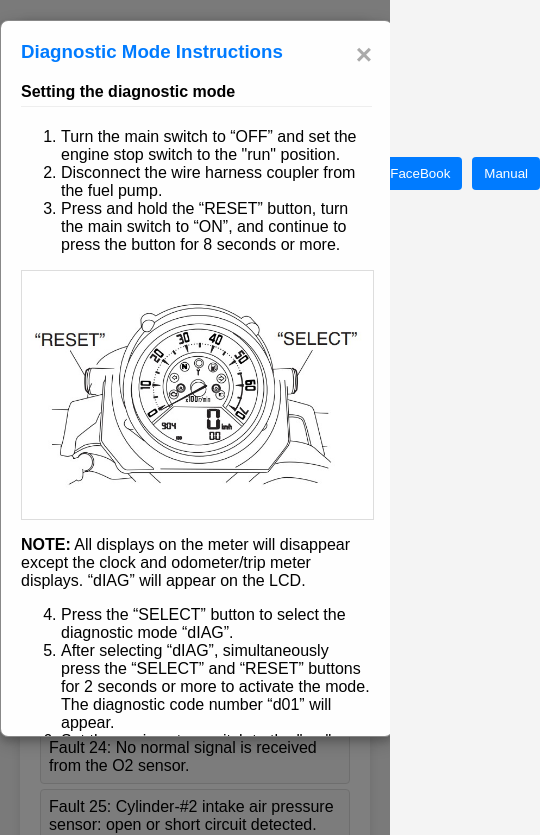
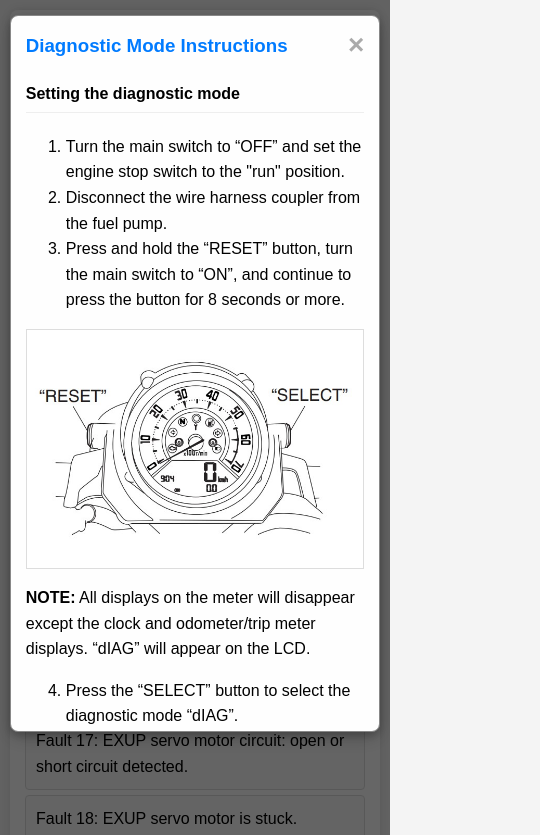
Before and after one commit to nauseum/mt01-fault-codes-page, a plain HTML site: page index.html in a window 390 px wide. Both pictures are taken after a click on the button "Diagnostic Mode". Shown: the top 835 px of the page, 540 px wide, since content can reach past the window. Drawn offline with Linux system fonts and the light colour scheme.

Commit message:
mobile layout

```diff
--- a/style.css
+++ b/style.css
@@ -1,7 +1,13 @@
+/* --- Base Styles & Box Sizing --- */
+*, *::before, *::after {
+    box-sizing: border-box; /* Modern CSS best practice for predictable layouts */
+}
+
 body {
     font-family: Arial, sans-serif;
     margin: 20px;
     background-color: #f4f4f4;
+    line-height: 1.6; /* Improves readability */
 }
 
 .container {
@@ -13,51 +19,67 @@ body {
     box-shadow: 0 0 10px rgba(0,0,0,0.1);
 }
 
+h1 {
+    font-size: 1.8em;
+    text-align: center;
+}
+
+h2 {
+    font-size: 1.4em;
+}
+
+/* --- Search Container --- */
 .search-container {
     margin-bottom: 20px;
     display: flex;
     gap: 10px;
+    /* On wide screens, items are in a row */
+    flex-direction: row;
+    align-items: center;
 }
 
 #searchInput {
     flex-grow: 1;
-    padding: 8px;
+    padding: 10px;
     border-radius: 4px;
     border: 1px solid #ddd;
+    font-size: 1em;
 }
 
 #diagnosticModeButton, #facebookButton, #manualButton {
-    padding: 8px 12px;
+    padding: 10px 15px;
     border: none;
     background-color: #007bff;
     color: white;
     border-radius: 4px;
     cursor: pointer;
     white-space: nowrap; /* Prevents button text wrapping */
+    font-size: 0.9em;
+    flex-shrink: 0; /* Prevents buttons from shrinking */
 }
 
+/* --- Fault Code List --- */
 .fault-code-index ul {
     list-style-type: none;
     padding: 0;
 }
 
 .fault-code-index li {
-    padding: 8px;
+    padding: 10px;
     margin-bottom: 5px;
     background-color: #f9f9f9;
     border: 1px solid #ddd;
     border-radius: 4px;
     cursor: pointer;
     transition: background-color 0.2s;
-    display: flex; /* Use flexbox for alignment */
-    align-items: center; /* Vertically center content */
+    display: flex;
+    align-items: center;
 }
 
 .fault-code-index li:hover {
     background-color: #e9e9e9;
 }
 
-/* New style for the hit count badge */
 .hit-count {
     background-color: #007bff;
     color: white;
@@ -66,26 +88,25 @@ body {
     font-size: 0.8em;
     font-weight: bold;
     margin-right: 10px;
-    white-space: nowrap; /* Prevent the badge text from wrapping */
+    white-space: nowrap;
 }
 
-
-/* Modal Styles */
+/* --- Modal Styles --- */
 .modal {
-    display: none; /* Hidden by default */
-    position: fixed; /* Stay in place */
-    z-index: 1000; /* Sit on top */
+    display: none;
+    position: fixed;
+    z-index: 1000;
     left: 0;
     top: 0;
     width: 100%;
     height: 100%;
-    overflow: auto; /* Enable scroll if needed */
-    background-color: rgba(0,0,0,0.5); /* Black w/ opacity */
+    overflow: auto;
+    background-color: rgba(0,0,0,0.6);
 }
 
 .modal-content {
     background-color: #fefefe;
-    margin: 5% auto; /* 5% from the top and centered */
+    margin: 5% auto;
     padding: 20px;
     border: 1px solid #888;
     width: 90%;
@@ -93,8 +114,8 @@ body {
     border-radius: 8px;
     position: relative;
     box-shadow: 0 4px 8px 0 rgba(0,0,0,0.2), 0 6px 20px 0 rgba(0,0,0,0.19);
-    max-height: 80vh; /* Max height to prevent overflow on small screens */
-    overflow-y: auto; /* Add vertical scrollbar when content is too tall */
+    max-height: 85vh; /* Max height for scrollability */
+    overflow-y: auto;
 }
 
 .close-button {
@@ -131,6 +152,7 @@ body {
     margin-bottom: 10px;
 }
 
+/* This rule ensures images scale down to fit their container */
 #diagnostic-modal-body img {
     max-width: 100%;
     height: auto;
@@ -151,8 +173,9 @@ body {
 
 .search-online-button {
     display: block;
+    width: 100%; /* Make button full width on all screens */
     margin-top: 15px;
-    padding: 8px 12px;
+    padding: 10px 12px;
     border: none;
     background-color: #28a745;
     color: white;
@@ -166,3 +189,45 @@ body {
 .search-online-button:hover {
     background-color: #218838;
 }
+
+
+/* ----------------------------------------------- */
+/* --- RESPONSIVE DESIGN FOR MOBILE SCREENS --- */
+/* ----------------------------------------------- */
+
+/* These styles will apply ONLY to screens 600px wide or smaller */
+@media (max-width: 600px) {
+    body {
+        margin: 10px; /* Reduce body margin */
+        -webkit-text-size-adjust: 100%; /* Prevent font scaling on mobile browsers */
+    }
+
+    .container {
+        padding: 15px; /* Reduce container padding */
+    }
+
+    h1 {
+        font-size: 1.5em; /* Smaller main title */
+    }
+
+    h2 {
+        font-size: 1.2em; /* Smaller section titles */
+    }
+
+    /* This is the key fix for the top buttons */
+    .search-container {
+        flex-direction: column; /* Stack items vertically */
+        align-items: stretch;   /* Make all items full-width */
+    }
+
+    #searchInput {
+        width: 100%; /* Ensure input takes full width */
+    }
+
+    .modal-content {
+        width: 95%; /* Use more of the screen width for modals */
+        margin: 15px auto; /* Reduce top/bottom margin */
+        padding: 15px;
+        max-height: 85vh;
+    }
+}
```
